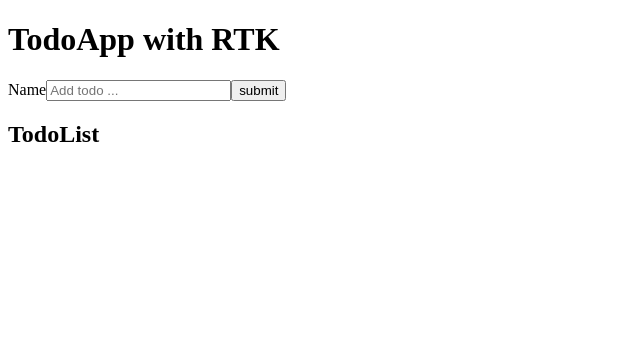
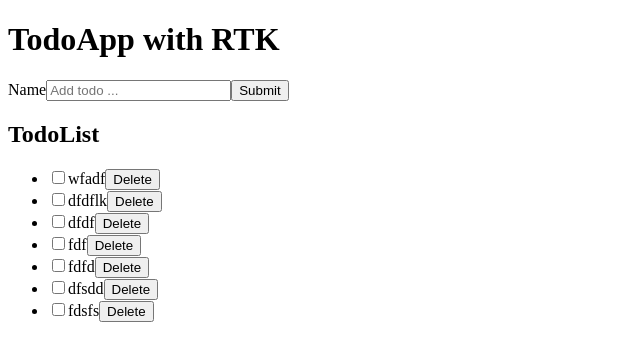
Before and after one commit to Aadeleslami/Todo-App, a React app: page / in a window 1280 px wide. Shown: the top 360 px of the page, without its empty margins (0-640 px from the left). Built offline with nearby package versions, Linux system fonts and the light colour scheme; data requests are answered from the project's data file; the HTML template or start-up script is replaced by a standard one.

Commit message:
addAsuncTodo

```diff
--- a/server/db.json
+++ b/server/db.json
@@ -1,3 +1,39 @@
 {
-    "todos":[]
+  "todos": [
+    {
+      "id": 1745015522967,
+      "title": "wfadf",
+      "completed": false
+    },
+    {
+      "id": 1745015526142,
+      "title": "dfdflk",
+      "completed": false
+    },
+    {
+      "id": 1745015544669,
+      "title": "dfdf",
+      "completed": false
+    },
+    {
+      "id": 1745015548486,
+      "title": "fdf",
+      "completed": false
+    },
+    {
+      "id": 1745015876874,
+      "title": "fdfd",
+      "completed": false
+    },
+    {
+      "id": 1745015878997,
+      "title": "dfsdd",
+      "completed": false
+    },
+    {
+      "id": 1745015882089,
+      "title": "fdsfs",
+      "completed": false
+    }
+  ]
 }
--- a/src/components/AddTodoForm.jsx
+++ b/src/components/AddTodoForm.jsx
@@ -1,19 +1,22 @@
 import React, { useState } from "react";
-import { useDispatch } from "react-redux";
-import { addTodo } from "../features/todo/todoSlice";
+import { useDispatch, useSelector } from "react-redux";
+import { addAsyncTodo } from "../features/todo/todoSlice";
 
 function AddTodoForm() {
   const [value, setValue] = useState("");
+  const { loading } = useSelector((state) => state.todos);
   const dispatch = useDispatch();
   const handleSubmit = (e) => {
     e.preventDefault();
-    if (!value)return;
-    dispatch(addTodo({ title: value }));
+    if (!value) return;
+    dispatch(addAsyncTodo({ title: value }));
     setValue("");
   };
   return (
     <form
-      className="flex flex-col justify-center mt-3 mb-4 px-4"
+      className={`flex flex-col justify-center mt-3 mb-4 px-4 ${
+        loading ? "opacity-30" : "opacity-100"
+      }`}
       onSubmit={handleSubmit}
     >
       <label htmlFor="name" className="mb-1">
@@ -29,10 +32,11 @@ function AddTodoForm() {
         onChange={(e) => setValue(e.target.value)}
       />
       <button
+        disabled={loading}
         type="submit"
         className="p-2 bg-blue-600 rounded text-white cursor-pointer mt-4 "
       >
-        submit
+        {loading ? "Submitting...." : "Submit"}
       </button>
     </form>
   );
--- a/src/features/todo/todoSlice.js
+++ b/src/features/todo/todoSlice.js
@@ -19,7 +19,22 @@ export const getAsyncTodos = createAsyncThunk(
     }
   }
 );
-const totoSlice = createSlice({
+export const addAsyncTodo = createAsyncThunk(
+  "todos/addAsyncTodo",
+  async (payload, { rejectWithValue }) => {
+    try {
+      const { data } = await api.post("/todos", {
+        title: payload.title,
+        id: Date.now(),
+        completed: false,
+      });
+      return data;
+    } catch (error) {
+      return rejectWithValue(error.message);
+    }
+  }
+);
+const todoSlice = createSlice({
   name: "todos",
   initialState,
   reducers: {
@@ -44,20 +59,30 @@ const totoSlice = createSlice({
     },
   },
   extraReducers: (builder) => {
-    builder.addCase(getAsyncTodos.pending, (state, action) => {
-      state.loading = true;
-      state.todos=[]
-      state.error=""
-    }).addCase(getAsyncTodos.fulfilled,(state,action)=>{
-      state.loading = false
-      state.todos = action.payload
-      state.error = ""
-    }).addCase(getAsyncTodos.rejected,(state,action)=>{
-      state.loading = false
-      state.todos=[]
-      state.error = action.payload
-    });
+    builder
+      .addCase(getAsyncTodos.pending, (state, action) => {
+        state.loading = true;
+        state.todos = [];
+        state.error = "";
+      })
+      .addCase(getAsyncTodos.fulfilled, (state, action) => {
+        state.loading = false;
+        state.todos = action.payload;
+        state.error = "";
+      })
+      .addCase(getAsyncTodos.rejected, (state, action) => {
+        state.loading = false;
+        state.todos = [];
+        state.error = action.payload;
+      })
+      .addCase(addAsyncTodo.pending, (state, action) => {
+        state.loading = true;
+      })
+      .addCase(addAsyncTodo.fulfilled, (state, action) => {
+        state.loading = false;
+        state.todos.push(action.payload);
+      });
   },
 });
-export const { addTodo, toggleTodo, deleteTodo } = totoSlice.actions;
-export default totoSlice.reducer;
+export const { addTodo, toggleTodo, deleteTodo } = todoSlice.actions;
+export default todoSlice.reducer;
```
